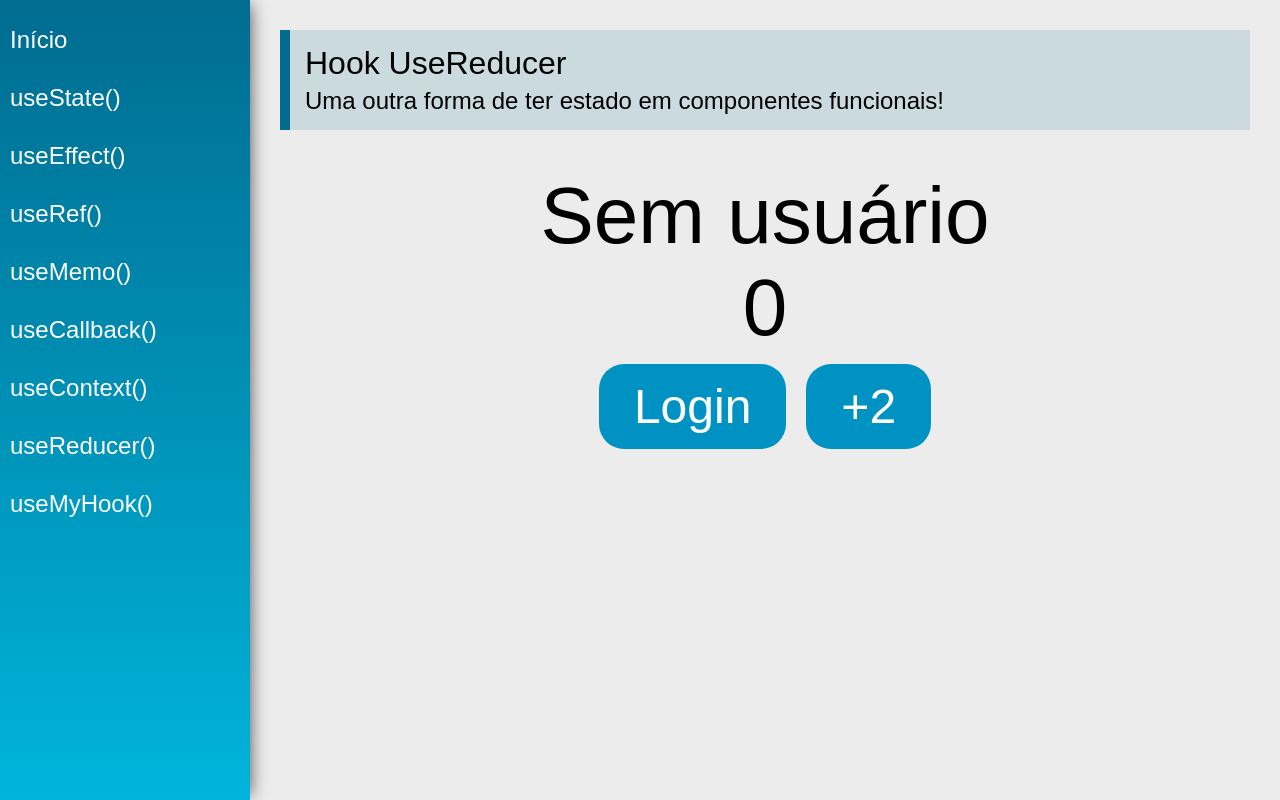
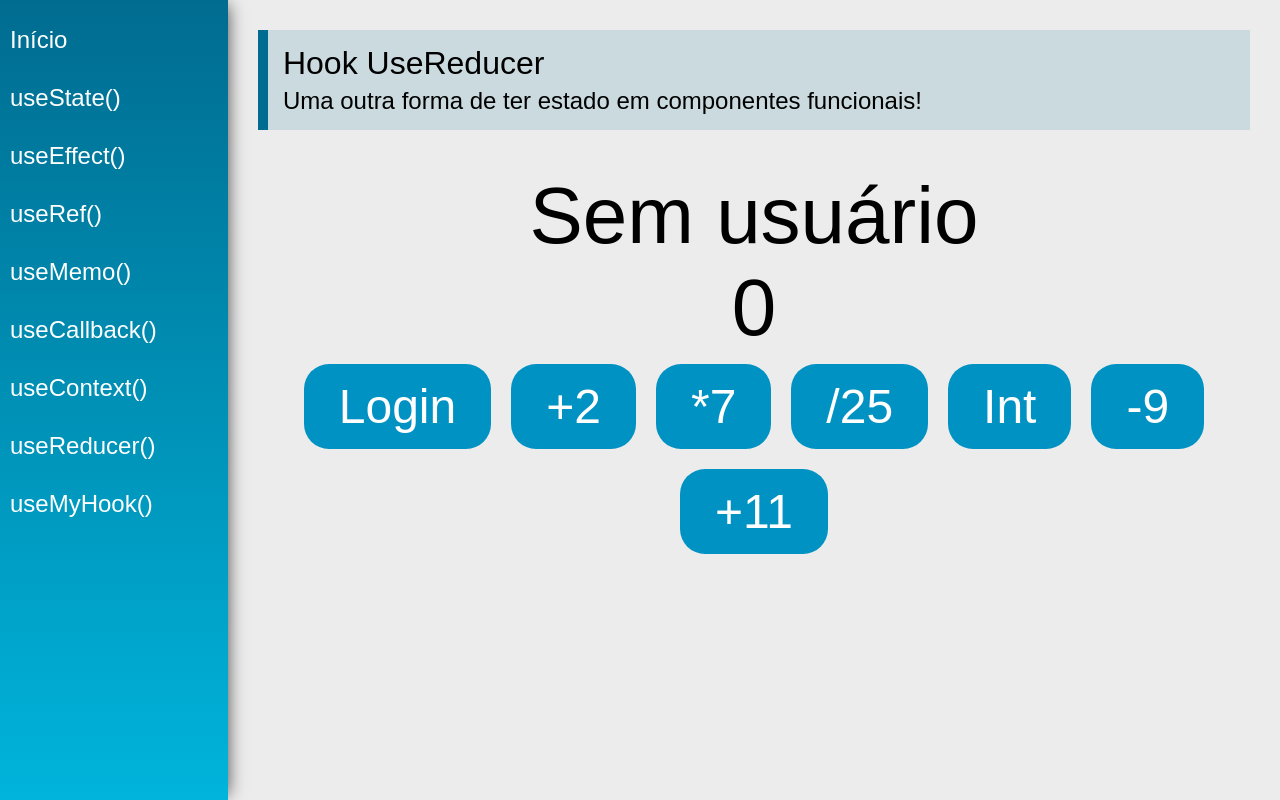
Before and after one commit to rldrodrigo/react-hooks, a React (Create React App) app: page /useReducer in a window 1280 px wide. Built offline with nearby package versions, Linux system fonts and the light colour scheme.

Commit message:
useReducer

```diff
--- a/src/views/examples/UseMemo.jsx
+++ b/src/views/examples/UseMemo.jsx
@@ -1,5 +1,5 @@
 import React from 'react'
-import { useEffect, useMemo, useState } from 'react/cjs/react.development'
+import { useMemo, useState } from 'react/cjs/react.development'
 import PageTitle from '../../components/layout/PageTitle'
 
 function sum(a, b) {
--- a/src/views/examples/UseReducer.jsx
+++ b/src/views/examples/UseReducer.jsx
@@ -13,8 +13,16 @@ function reducer(state, action) {
     switch (action.type) {
         case 'numberAdd2':
             return { ...state, number: state.number + 2 }
+        case 'numberMulti7':
+            return { ...state, number: state.number * 7 }
+        case 'numberDiv25':
+            return { ...state, number: state.number / 25 }
+        case 'numberInt':
+            return { ...state, number: parseInt(state.number) }
         case 'login':
             return { ...state, user: { name: action.payload } }
+        case 'numberAddN':
+            return { ...state, number: state.number + action.payload }
         default:
             return state
     }
@@ -39,8 +47,12 @@ const UseReducer = (props) => {
                 <div>
                     <button className="btn"
                         onClick={() => dispatch({ type: 'login', payload: 'Usuario1' })}>Login</button>
-                    <button className="btn"
-                        onClick={() => dispatch({ type: 'numberAdd2' })}>+2</button>
+                    <button className="btn" onClick={() => dispatch({ type: 'numberAdd2' })}>+2</button>
+                    <button className="btn" onClick={() => dispatch({ type: 'numberMulti7' })}>*7</button>
+                    <button className="btn" onClick={() => dispatch({ type: 'numberDiv25' })}>/25</button>
+                    <button className="btn" onClick={() => dispatch({ type: 'numberInt' })}>Int</button>
+                    <button className="btn" onClick={() => dispatch({ type: 'numberAddN', payload: -9 })}>-9</button>
+                    <button className="btn" onClick={() => dispatch({ type: 'numberAddN', payload: 11 })}>+11</button>
                 </div>
             </div>
         </div>
```
